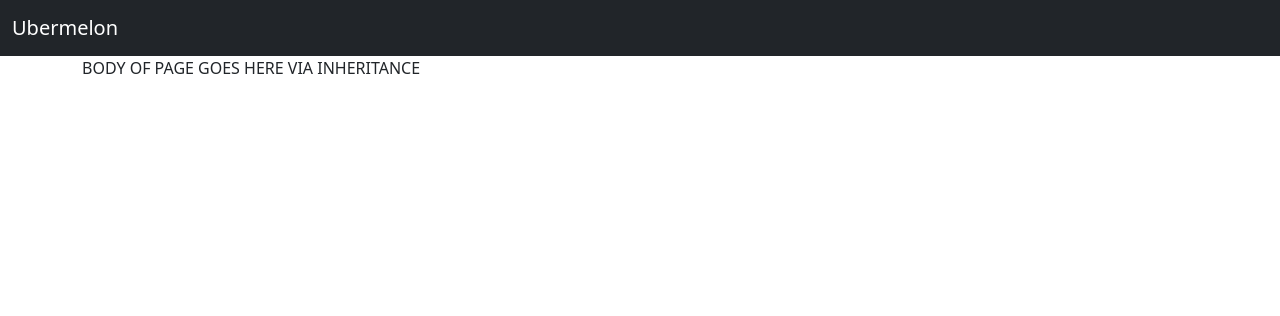
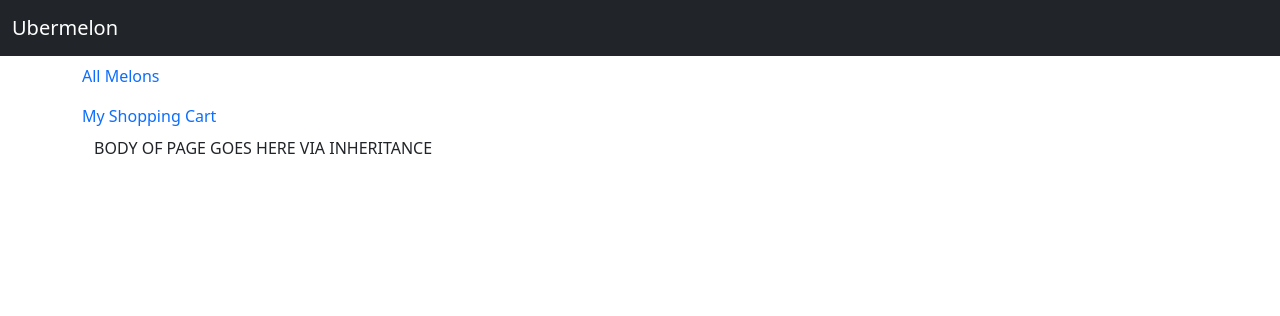
Before and after one commit to sburtenshaw93/Unit-3, a Flask app: template starter/templates/base.html in a window 1280 px wide. Shown: the top 316 px of the page. Run offline with Flask 2, Linux system fonts and the light colour scheme; the template is opened without the code that fills it, so the values that code supplies are empty; parts of the project's set-up code (start-up, migrations or seed data) failed here and were passed over.

Commit message:
finished part 3

```diff
--- a/server.py
+++ b/server.py
@@ -1,10 +1,11 @@
-from flask import Flask, render_template, redirect, flash, request
+from flask import Flask, render_template, redirect, flash, request, session
 import jinja2
 
 app = Flask(__name__)
 app.jinja_env.undefined = jinja2.StrictUndefined
+app.secret_key = 'dev'
 
-@app.ruote("/")
+@app.route("/")
 def homepage():
     return render_template("base.html")
 
@@ -15,17 +16,50 @@ def all_melons():
 
 @app.route("/melon/<melon_id>")
 def melon_details(melon_id):
-    return render_template("melon_details.html")
+
+    melon = melons.get_by_id(melon_id)
+    return render_template("melon_details.html", melon=melon)
 
 @app.route("/add_to_cart/<melon_id>")
 def add_to_cart(melon_id):
-    return f"{melon_id} add to cart"
+
+        if 'cart' not in session:
+            session['cart'] = {}
+        cart = session['cart']
+
+        cart[melon_id] = cart.get(melon_id, 0) + 1
+        session.modified = True
+        flash(f"Melon {melon_id} successfully added to cart")
+        print(cart)
+
+        return redirect("/cart")
 
 @app.route("/cart")
 def show_shopping_cart():
-    return render_template("cart.html")
 
+    order_total = 0
+    cart_melons = []
 
+    cart = session.get("cart", {})
+
+    for melon_id, quantity in cart.items():
+        melon = melons.get_by_id(melon_id)
+
+    total_cost = quantity * melon.price
+    order_total += total_cost
+
+    melon.quantity = quantity
+    melon.total_cost = total_cost
+
+    cart_melons.append(melon)
+
+    return render_template("cart.html", cart_melons=cart_melons, order_total=order_total)
+
+@app.route("/empty-cart")
+def empty_cart():
+    session["cart"] = {}
+
+    return redirect("/cart")
 
 
 if __name__ == "__main__":
--- a/starter/templates/base.html
+++ b/starter/templates/base.html
@@ -19,6 +19,14 @@
   <div class="container">
 
     <!-- This is where the main content goes. -->
+    <div class="navbar-nav">
+        <a class="nav-link" href="/melons">All Melons</a>
+        <a class="nav-link" href="/cart">My Shopping Cart</a>
+    </div>
+    <div class="container">
+        {% for message in get_flashed_messages() %}
+            <p class="alert alert-warning">{{ message }}</p>
+        {% endfor %}
     {% block body %}
         BODY OF PAGE GOES HERE VIA INHERITANCE
     {% endblock %}
```
Also changed, not shown: starter/static/all_melons.css (added, +13 -0 lines), starter/templates/all_melons.html (+8 -3 lines), starter/templates/cart.html (+27 -0 lines), starter/templates/melon_details.html (+19 -0 lines), starter/static/base.css (added), starter/static/cart.css (added), starter/static/melon_details.css (added).
